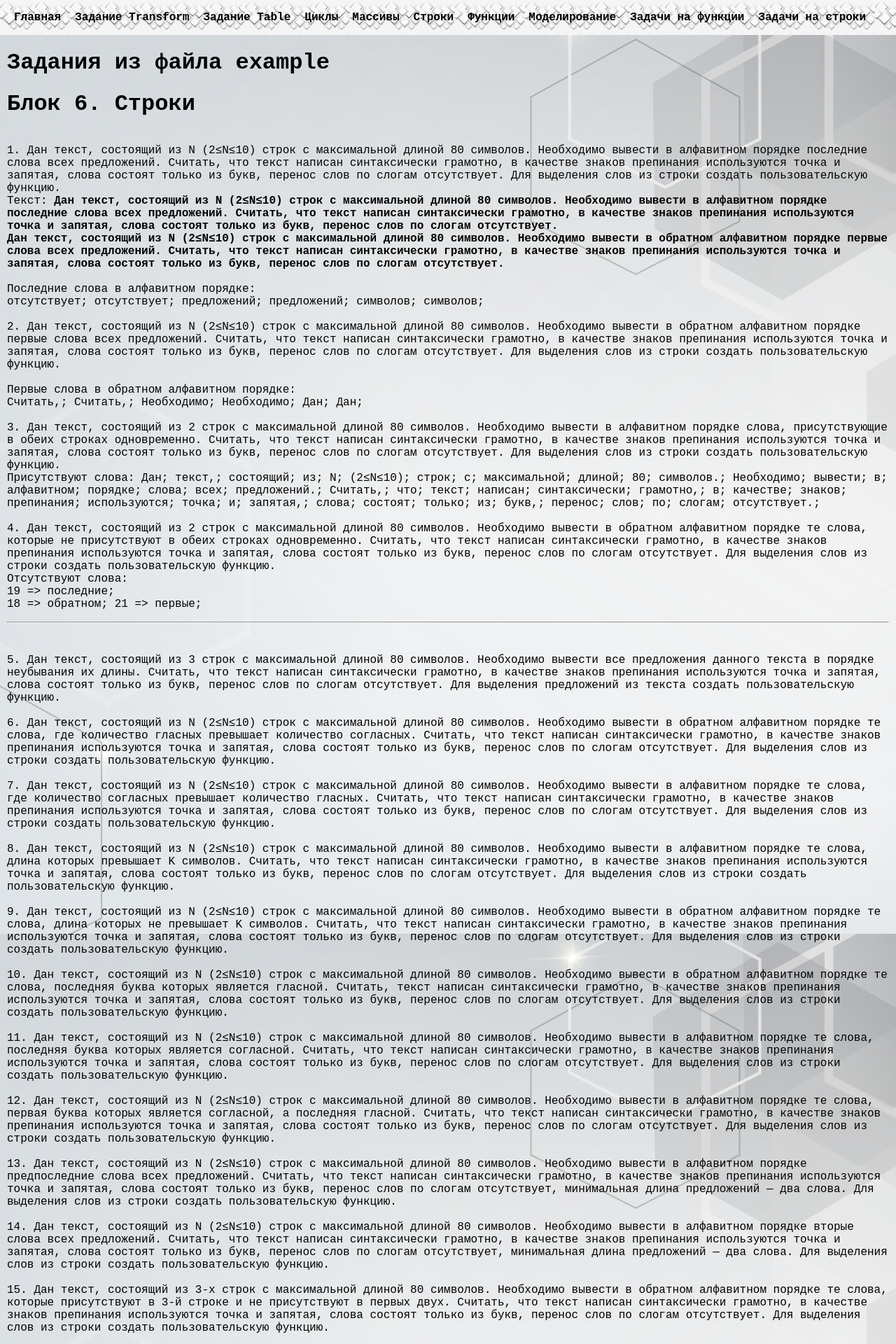
After one commit to IrinaZorina/fact16, a PHP site: page /taskString.php in a window 1280 px wide. The commit adds this page. Shown: the top 1920 px of the page at 70% size. Run offline with PHP 8.4, Linux system fonts and the light colour scheme.

Commit message:
Решение задач на тему функции и немного на строки

```diff
--- a/DZ/function.php
+++ b/DZ/function.php
@@ -18,6 +18,19 @@
             {
                 $GLOBALS['countVowel']++;
             }
+        }
+    }
+
+    //вывод строки строки с тегом body
+    function GetClassBody($hours)
+    {
+        if ($hours > 8 && $hours < 20)
+        {
+            echo "<body class = \"bodyWhite\">";
+        }
+        else
+        {
+            echo "<body class = \"bodyBlack\">";
         }
     }
 
--- a/DZ/header.php
+++ b/DZ/header.php
@@ -29,6 +29,7 @@
             <a <?php echo $colorClassText ?> href="functionPage.php" target="_self">Функции</a>
             <a <?php echo $colorClassText ?> href="simulations.php" target="_self">Моделирование</a>
             <a <?php echo $colorClassText ?> href="taskFunction.php" target="_self">Задачи на функции</a>
+            <a <?php echo $colorClassText ?> href="taskString.php" target="_self">Задачи на строки</a>
         </nav>
     </header>
 </body>
--- /dev/null
+++ b/DZ/taskString.php
@@ -0,0 +1,225 @@
+<!DOCTYPE html>
+<html lang="en">
+<head>
+    <meta charset="UTF-8">
+    <meta name="viewport" content="width=device-width, initial-scale=1.0">
+    <title>Строки</title>
+    <link rel = "stylesheet" href="assets/styles/styleBackground.css">
+</head>
+<body>
+<?php
+    include_once "function.php";
+    include_once "getTime.php";
+    GetClassBody($hours);
+    include_once "header.php";
+?>
+<main>
+    <?php
+        echo "<h1 $colorClassText>Задания из файла example</h1>";
+        echo "<h1 $colorClassText>Блок 6. Строки</h1>";
+        echo "<p $colorClassText>";
+
+        echo "<br>1.	Дан текст, состоящий из N (2≤N≤10) строк с максимальной длиной 80 символов. Необходимо вывести в алфавитном порядке последние слова всех предложений.
+         Считать, что текст написан синтаксически грамотно, в качестве знаков препинания используются точка и запятая,
+         слова состоят только из букв, перенос слов по слогам отсутствует. Для выделения слов из строки создать пользовательскую функцию.<br>";
+
+        $text = "Дан текст, состоящий из N (2≤N≤10) строк с максимальной длиной 80 символов. Необходимо вывести в алфавитном порядке последние слова всех предложений. Считать, что текст написан синтаксически грамотно, в качестве знаков препинания используются точка и запятая, слова состоят только из букв, перенос слов по слогам отсутствует.<br> Дан текст, состоящий из N (2≤N≤10) строк с максимальной длиной 80 символов. Необходимо вывести в обратном алфавитном порядке первые  слова всех предложений. Считать, что текст написан синтаксически грамотно, в качестве знаков препинания используются точка и запятая, слова состоят только из букв, перенос слов по слогам отсутствует.";
+
+        echo "Текст: <strong>".$text."</strong>";
+        //получение последнего слова
+        function GetWord($str, $word = -1):string
+        {
+            $value = explode(" ", $str);
+            if ($word == -1)
+            {
+                return $value[count($value)-1];
+            }
+            else
+            {
+                for ($index = 0; $index < count($value); $index++)
+                {
+                    if ($value[$index] != "" && $value[$index] != " " && strpos($str,"<br>",  $index) < -1)
+                    {
+                        return $value[$index];
+                    }
+                }
+            }
+            return "";
+        }
+        //получение последнего слова в каждом предложении
+        $arrString = explode(".",$text);
+        $arrNew = array();
+        for ($index = 0; $index < count($arrString); $index++)
+        {
+            if ($arrString[$index] == "") continue;
+            $arrNew[] = GetWord($arrString[$index]);
+        }
+        //сортировка
+        sort($arrNew);
+        //вывод полученного массива
+        echo "<br><br>Последние слова в алфавитном порядке:<br>";
+        WriteArr($arrNew);
+
+        echo "<br>2.	Дан текст, состоящий из N (2≤N≤10) строк с максимальной длиной 80 символов. Необходимо вывести в обратном алфавитном порядке первые слова всех предложений.
+        Считать, что текст написан синтаксически грамотно, в качестве знаков препинания используются точка и запятая,
+        слова состоят только из букв, перенос слов по слогам отсутствует. Для выделения слов из строки создать пользовательскую функцию.<br>";
+        $arrNew = array();
+        for ($index = 0; $index < count($arrString); $index++)
+        {
+            if ($arrString[$index] == "") continue;
+            $value = GetWord($arrString[$index], 1);
+            if ($value == "") continue;
+            $arrNew[] = $value;
+        }
+         //сортировка
+        rsort($arrNew);
+        //вывод полученного массива
+        echo "<br>Первые слова в обратном алфавитном порядке:<br>";
+        WriteArr($arrNew);
+
+
+        echo "<br>3.	Дан текст, состоящий из 2 строк с максимальной длиной 80 символов. Необходимо вывести в алфавитном порядке слова,
+         присутствующие в обеих строках одновременно. Считать, что текст написан синтаксически грамотно, в качестве знаков препинания используются точка и запятая,
+         слова состоят только из букв, перенос слов по слогам отсутствует. Для выделения слов из строки создать пользовательскую функцию.<br>";
+        $arrNew = array();
+        $arrStr = explode("<br>", $text);
+        $arr1 = explode(" ",(string)($arrStr[0]));
+        //поиск слова в строке
+        function GetWordInStr(string $value, string $str):bool
+        {
+            $result = str_contains($str,(string)$value);
+            return $result;
+        }
+        //перебор слов 1 строки
+        foreach($arr1 as $key =>  $value)
+        {
+            $value = str_replace(" ", "", $value);
+            if ($value == "" || $value == " ") unset($arr1[$key]);
+            //поиск слов во второй
+            if (GetWordInStr($value, $arrStr[1]))
+            {
+                $arrNew[] = $value;
+            }
+        }
+        // sort($arrNew);
+        echo "Присутствуют слова: ";
+        WriteArr($arrNew);
+
+        echo "<br>4.	Дан текст, состоящий из 2 строк с максимальной длиной 80 символов. Необходимо вывести в обратном алфавитном порядке те слова,
+         которые не присутствуют в обеих строках одновременно. Считать, что текст написан синтаксически грамотно, в качестве знаков препинания используются точка и запятая,
+          слова состоят только из букв, перенос слов по слогам отсутствует. Для выделения слов из строки создать пользовательскую функцию.<br>";
+        $arrNew = array();
+        $arrNew1 = array();
+        $arrStr = explode("<br>", $text);
+        $arr1 = preg_split("/[ .,]/",$arrStr[0]);
+        $arr2 = preg_split("/[ .,]/",$arrStr[1]);
+        //перебор слов в 1 строке
+        foreach($arr1 as $key => $value)
+        {
+            //поиск слов во 2 строке
+            if (GetWordInStr((string)$value, (string)$arrStr[1]) === false)
+            {
+                $arrNew[$key] = $value;
+            }
+        }
+        //перебор слов в 2 строке
+        foreach($arr2 as  $key => $value)
+        {
+            //поиск слов во 1 строке
+            if (GetWordInStr($value, (string)$arrStr[0])  === false)
+            {
+                $arrNew1[$key] = $value;
+            }
+        }
+        // sort($arrNew);
+        echo "Отсутствуют слова: <br>";
+        WriteArr($arrNew, true);
+        WriteArr($arrNew1, true);
+
+        echo "<hr><br>";
+        echo "<br>5.	Дан текст, состоящий из 3 строк с максимальной длиной 80 символов. Необходимо вывести все предложения данного текста в порядке неубывания их длины.
+        Считать, что текст написан синтаксически грамотно, в качестве знаков препинания используются точка и запятая, слова состоят только из букв,
+        перенос слов по слогам отсутствует. Для выделения предложений из текста создать пользовательскую функцию.<br>";
+        echo "<br>6.	Дан текст, состоящий из N (2≤N≤10) строк с максимальной длиной 80 символов. Необходимо вывести в обратном алфавитном порядке те слова,
+        где количество гласных превышает количество согласных. Считать, что текст написан синтаксически грамотно, в качестве знаков препинания используются точка и запятая,
+        слова состоят только из букв, перенос слов по слогам отсутствует. Для выделения слов из строки создать пользовательскую функцию.<br>";
+        echo "<br>7.	Дан текст, состоящий из N (2≤N≤10) строк с максимальной длиной 80 символов. Необходимо вывести в алфавитном порядке те слова,
+         где количество согласных превышает количество гласных. Считать, что текст написан синтаксически грамотно, в качестве знаков препинания используются точка и запятая,
+         слова состоят только из букв, перенос слов по слогам отсутствует. Для выделения слов из строки создать пользовательскую функцию.<br>";
+        echo "<br>8.	Дан текст, состоящий из N (2≤N≤10) строк с максимальной длиной 80 символов. Необходимо вывести в алфавитном порядке те слова,
+         длина которых превышает K символов. Считать, что текст написан синтаксически грамотно, в качестве знаков препинания используются точка и запятая,
+         слова состоят только из букв, перенос слов по слогам отсутствует. Для выделения слов из строки создать пользовательскую функцию.<br>";
+        echo "<br>9.	Дан текст, состоящий из N (2≤N≤10) строк с максимальной длиной 80 символов. Необходимо вывести в обратном алфавитном порядке те слова,
+        длина которых не превышает K символов. Считать, что текст написан синтаксически грамотно, в качестве знаков препинания используются точка и запятая,
+        слова состоят только из букв, перенос слов по слогам отсутствует. Для выделения слов из строки создать пользовательскую функцию.<br>";
+        echo "<br>10.	Дан текст, состоящий из N (2≤N≤10) строк с максимальной длиной 80 символов. Необходимо вывести в обратном алфавитном порядке те слова,
+        последняя буква которых является гласной. Считать, текст написан синтаксически грамотно, в качестве знаков препинания используются точка и запятая,
+         слова состоят только из букв, перенос слов по слогам отсутствует. Для выделения слов из строки создать пользовательскую функцию.<br>";
+        echo "<br>11.	Дан текст, состоящий из N (2≤N≤10) строк с максимальной длиной 80 символов. Необходимо вывести в алфавитном порядке те слова,
+         последняя буква которых является согласной. Считать, что текст написан синтаксически грамотно, в качестве знаков препинания используются точка и запятая,
+          слова состоят только из букв, перенос слов по слогам отсутствует. Для выделения слов из строки создать пользовательскую функцию.<br>";
+        echo "<br>12.	Дан текст, состоящий из N (2≤N≤10) строк с максимальной длиной 80 символов. Необходимо вывести в алфавитном порядке те слова,
+        первая буква которых является согласной, а последняя гласной. Считать, что текст написан синтаксически грамотно, в качестве знаков препинания используются точка и запятая,
+        слова состоят только из букв, перенос слов по слогам отсутствует. Для выделения слов из строки создать пользовательскую функцию.<br>";
+        echo "<br>13.	Дан текст, состоящий из N (2≤N≤10) строк с максимальной длиной 80 символов. Необходимо вывести в алфавитном порядке предпоследние слова всех предложений.
+        Считать, что текст написан синтаксически грамотно, в качестве знаков препинания используются точка и запятая, слова состоят только из букв, перенос слов
+        по слогам отсутствует, минимальная длина предложений — два слова. Для выделения слов из строки создать пользовательскую функцию.<br>";
+        echo "<br>14.	Дан текст, состоящий из N (2≤N≤10) строк с максимальной длиной 80 символов. Необходимо вывести в алфавитном порядке вторые слова всех предложений.
+        Считать, что текст написан синтаксически грамотно, в качестве знаков препинания используются точка и запятая, слова состоят только из букв,
+        перенос слов по слогам отсутствует, минимальная длина предложений — два слова. Для выделения слов из строки создать пользовательскую функцию.<br>";
+        echo "<br>15.	Дан текст, состоящий из 3-х строк с максимальной длиной 80 символов. Необходимо вывести в обратном алфавитном порядке те слова,
+        которые присутствуют в 3-й строке и не присутствуют в первых двух. Считать, что текст написан синтаксически грамотно, в качестве знаков препинания
+        используются точка и запятая, слова состоят только из букв, перенос слов по слогам отсутствует. Для выделения слов из строки создать пользовательскую функцию.<br>";
+        echo "<br>16.	Дан текст, состоящий из N (2≤N≤10) строк с максимальной длиной 80 символов. Необходимо вывести в алфавитном порядке слова, начинающиеся с прописных букв.
+         Считать, что текст написан синтаксически грамотно, в качестве знаков препинания используются точка и запятая, слова состоят только из букв,
+         перенос слов по слогам отсутствует. Для выделения слов из строки создать пользовательскую функцию.<br>";
+        echo "<br>17.	Дан текст, состоящий из N (2≤N≤10) строк с максимальной длиной 80 символов. Необходимо вывести в обратном алфавитном порядке слова, являющиеся палиндромами.
+        Считать, что текст написан синтаксически грамотно, в качестве знаков препинания используются точка и запятая, слова состоят только из букв,
+        перенос слов по слогам отсутствует. Для выделения слов из строки и определения является ли они палиндромами, создать пользовательские функции.<br>";
+        echo "<br>18.	Дан текст, состоящий из N (2≤N≤10) строк с максимальной длиной 80 символов. Необходимо вывести все предложения данного текста,
+        являющиеся палиндромами, в порядке невозрастания их длины. Считать, что текст написан синтаксически грамотно, в качестве знаков препинания используются точка и запятая,
+         слова состоят только из букв, перенос слов по слогам отсутствует. Для выделения предложений из строки и определения является ли они палиндромами,
+         создать пользовательские функции.<br>";
+        echo "<br>19.	Дан текст, состоящий из N (2≤N≤10) строк с максимальной длиной 80 символов. Необходимо вывести этот текст, зашифрованный кодом Цезаря.
+        (Код Цезаря заменяет одну букву другой, отстоящей от нее на заданное количество позиций в алфавите. Например, при сдвиге, равном 1,
+        буква А заменяется на Б, Б — на В, …, Я — на А.) Размер сдвига символов принять равным номеру буквы в слове. Например, слово ДОМ — шифруется как ЕРП.
+        Считать, что текст написан синтаксически грамотно, в качестве знаков препинания используются точка и запятая, слова состоят только из букв,
+        перенос слов по слогам отсутствует. Для выделения слов из строки и зашифровки слова создать пользовательские функции.<br>";
+        echo "<br>20.	Составить программу для расшифровки текста, зашифрованного в пункте 19. Для выделения слов из строки и расшифровки слова создать пользовательские функции.<br>";
+        echo "<br>21.	Дан текст, состоящий из N (2≤N≤10) строк с максимальной длиной 80 символов. Необходимо вывести этот текст, зашифрованный кодом Цезаря.
+        (Код Цезаря заменяет одну букву другой, отстоящей от нее на заданное количество позиций в алфавите. Например, при сдвиге, равном 1,
+        буква А заменяется на Б, Б — на В, …, Я — на А.) Размер сдвига символов принять равным номеру буквы в предложении. Например, если предложение начинается со слова ДОМ,
+        то оно шифруется как ЕРП. Считать, что текст написан синтаксически грамотно, в качестве знаков препинания используются точка и запятая, слова состоят только из букв,
+         перенос слов по слогам отсутствует. Для выделения предложений из текста и зашифровки предложения создать пользовательские функции.<br>";
+        echo "<br>22.	Составить программу для расшифровки текста, зашифрованного в пункте 21. Для выделения предложений из текста и расшифровки предложения
+        создать пользовательские функции.<br>";
+        echo "<br>23.	Дан текст, состоящий из N (2≤N≤10) строк с максимальной длиной 80 символов. Необходимо вывести этот текст, зашифрованный кодом Цезаря.
+        (Код Цезаря заменяет одну букву другой, отстоящей от нее на заданное количество позиций в алфавите. Например, при сдвиге, равном 1,
+        буква А заменяется на Б, Б — на В, …, Я — на А.) Размер сдвига символов принять равным остатку от деления длины слова на номер буквы в слове плюс единица.
+        Например, слово ДОМ — шифруется как ЕРН. Считать, что текст написан синтаксически грамотно, в качестве знаков препинания используются точка и запятая,
+        слова состоят только из букв, перенос слов по слогам отсутствует. Для выделения слов из строки и зашифровки слова создать пользовательские функции.<br>";
+        echo "<br>24.	Составить программу для расшифровки текста, зашифрованного в пункте 23. Для выделения слов из строки и расшифровки слова создать пользовательские функции.<br>";
+        echo "<br>25.	Дан текст, состоящий из N (2≤N≤10) строк с максимальной длиной 80 символов. Необходимо вывести этот текст, зашифрованный кодом Цезаря.
+        (Код Цезаря заменяет одну букву другой, отстоящей от нее на заданное количество позиций в алфавите. Например, при сдвиге, равном 1,
+        буква А заменяется на Б, Б — на В, …, Я — на А.) Размер сдвига символов принять равным остатку от деления количества слов в предложении на номер буквы в слове плюс единица.
+        Например, если в предложении 8 слов, слово ДОМ — шифруется как ЕПР. Считать, что текст написан синтаксически грамотно, в качестве знаков препинания используются
+         точка и запятая, слова состоят только из букв, перенос слов по слогам отсутствует. Для выделения предложений из текста и зашифровки предложения
+         создать пользовательские функции.<br>";
+        echo "<br>26.	Составить программу для расшифровки текста, зашифрованного в пункте 25. Для выделения предложений из текста и расшифровки предложения создать
+         пользовательские функции.<br>";
+        echo "<br>27.	Дан текст, состоящий из N (2≤N≤10) строк с максимальной длиной 80 символов. Необходимо вывести этот текст, зашифрованный кодом Цезаря.
+        (Код Цезаря заменяет одну букву другой, отстоящей от нее на заданное количество позиций в алфавите. Например, при сдвиге, равном 1,
+         буква А заменяется на Б, Б — на В, …, Я — на А.) Размер сдвига символов принять равным сумме сдвигов двух предыдущих букв. Для первой буквы принять сдвиг равным 0,
+         а для второй — 1. Например, слово КОШКА — шифруется как КПЩМГ. Считать, что текст написан синтаксически грамотно, в качестве знаков препинания используются точка и запятая,
+         слова состоят только из букв, перенос слов по слогам отсутствует.<br>";
+        echo "<br>28.	Составить программу для расшифровки текста, зашифрованного в пункте 29. Для выделения слов из строки и расшифровки слова создать пользовательские  функции.<br>";
+
+
+        echo "</p>";
+    ?>
+</main>
+<?php
+    include_once "footer.php";
+?>
+</body>
+</html>
```
Also changed, not shown: DZ/aboutMe.php (+1 -8 lines), DZ/array.php (+3 -10 lines), DZ/cycles.php (+1 -8 lines), DZ/functionPage.php (+3 -10 lines), DZ/simulations.php (+2 -9 lines), DZ/string.php (+2 -9 lines), DZ/table.php (+1 -8 lines), DZ/taskFunction.php (+291 -33 lines), DZ/transform.php (+1 -8 lines).
